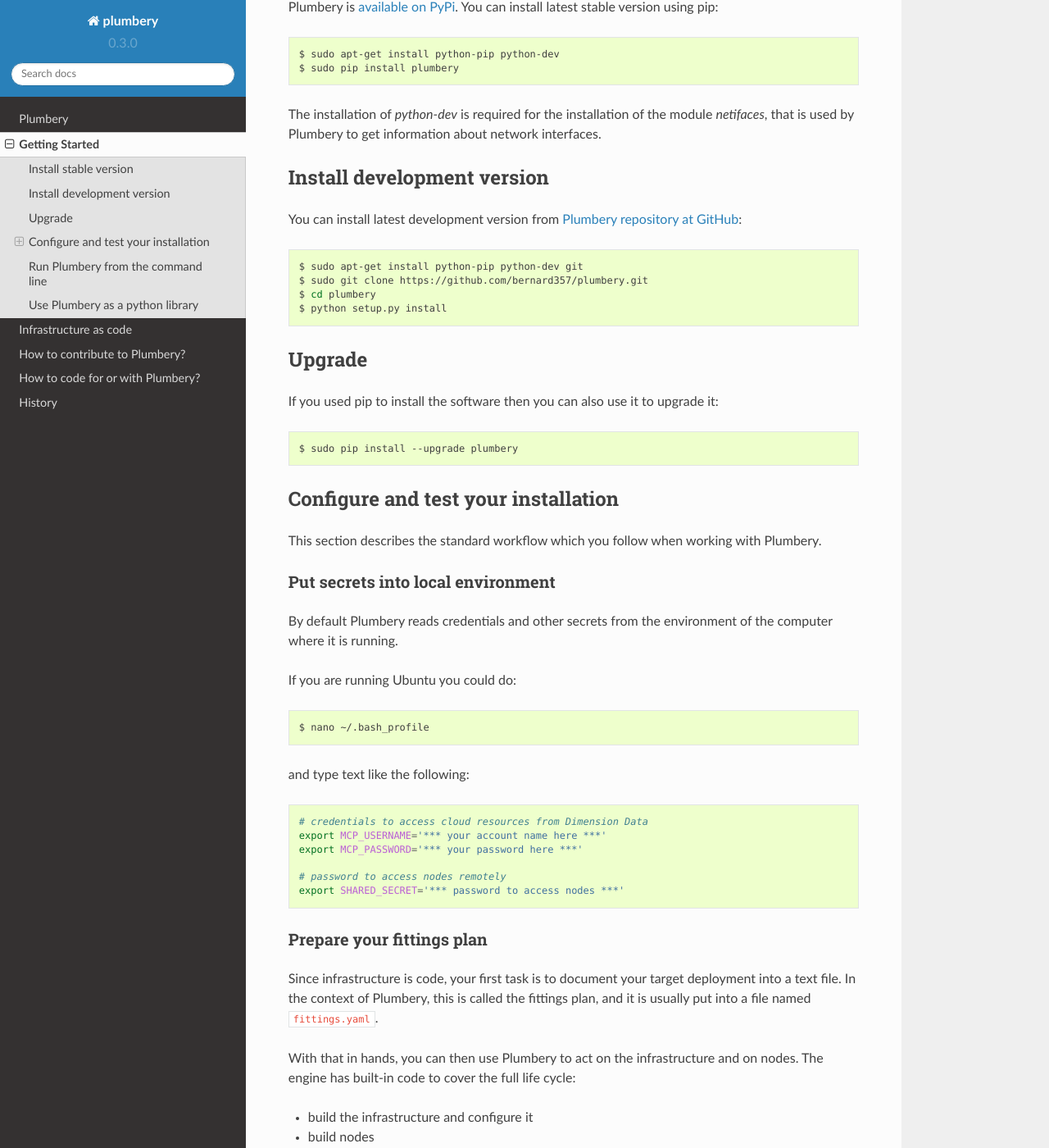
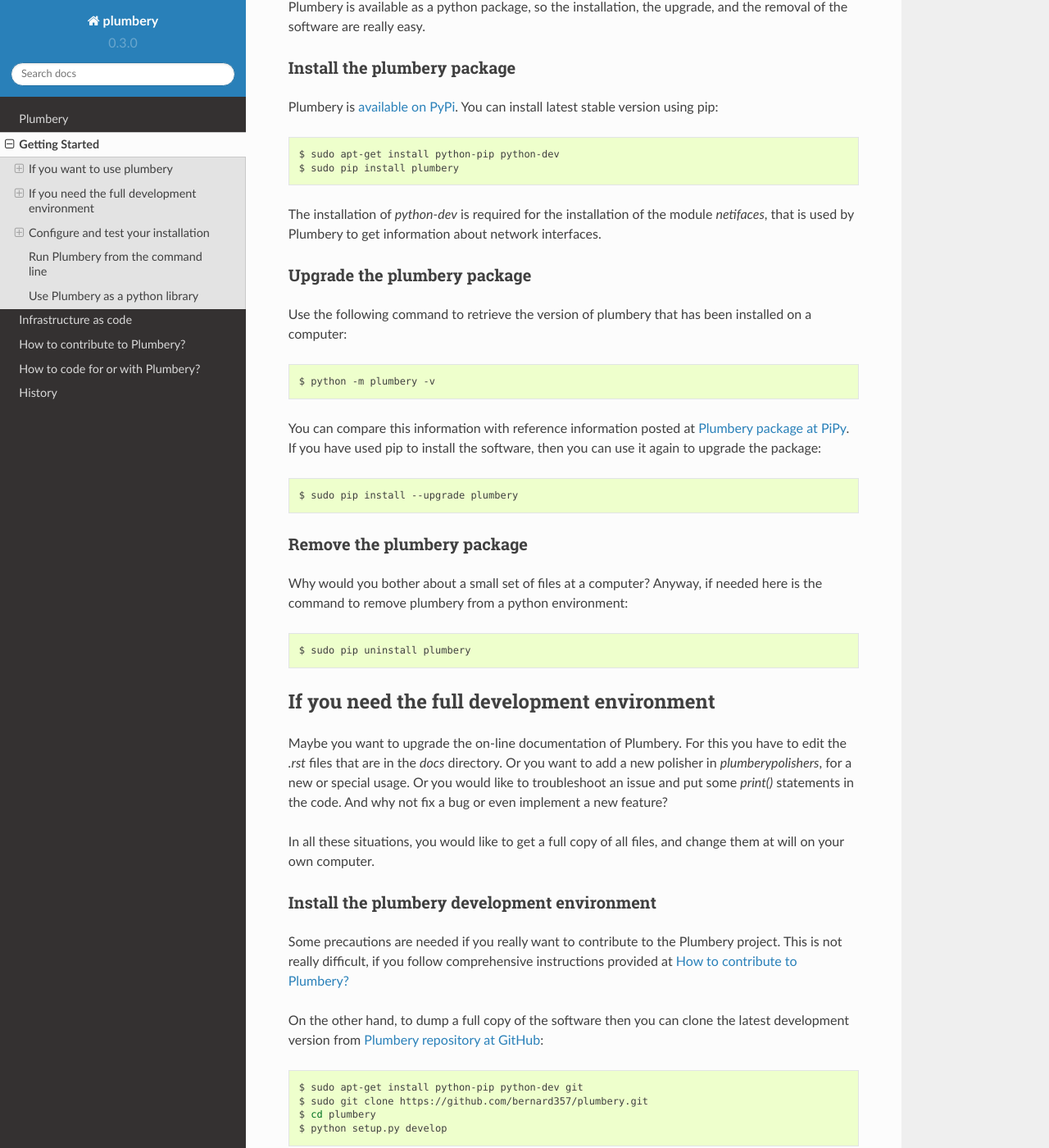
Before and after one commit to NTTLimitedRD/plumbery, a Sphinx documentation site: the page built from docs/getting_started.rst, in a window 1280 px wide and 1400 px high, scrolled down 291 px. Shown: the whole window at 82% size. Built offline with Sphinx 7.4.7 and the Read the Docs theme 2.0.0, drawn with Linux system fonts in a browser that asks for light colours; some of the changed text lies outside the part shown.

Commit message:
An important revision of the on-line documentation of plumbery

```diff
--- a/README.rst
+++ b/README.rst
@@ -16,8 +16,9 @@
 Infrastructure as code at Dimension Data with Apache Libcloud
 
 * Documentation: `Plumbery at ReadTheDocs`_
+* Python package: `Plumbery at PiPy`_
 * Source code: `Plumbery at GitHub`_
-* Free software: Apache License (2.0)
+* Free software: `Apache License (2.0)`_
 
 Features
 --------
@@ -64,7 +65,9 @@
 *  `cookiecutter-pypackage`_
 
 .. _`Plumbery at ReadTheDocs`: https://plumbery.readthedocs.org
+.. _`Plumbery at PiPy`: https://pypi.python.org/pypi/plumbery
 .. _`Plumbery at GitHub`: https://github.com/bernard357/plumbery
+.. _`Apache License (2.0)`: http://www.apache.org/licenses/LICENSE-2.0
 .. _`Bernard Paques`: https://github.com/bernard357
 .. _`Anthony Shaw`: https://github.com/tonybaloney
 .. _`Apache Libcloud`: https://libcloud.apache.org/
--- a/docs/getting_started.rst
+++ b/docs/getting_started.rst
@@ -5,8 +5,14 @@
 operations? Here is the most vital information that you need to install and
 to use the software.
 
-Install stable version
-----------------------
+If you want to use plumbery
+---------------------------
+
+Plumbery is available as a python package, so the installation, the upgrade,
+and the removal of the software are really easy.
+
+Install the plumbery package
+~~~~~~~~~~~~~~~~~~~~~~~~~~~~
 
 Plumbery is `available on PyPi`_. You can install latest stable version using pip:
 
@@ -18,26 +24,74 @@
 The installation of `python-dev` is required for the installation of the module
 `netifaces`, that is used by Plumbery to get information about network interfaces.
 
-Install development version
----------------------------
+Upgrade the plumbery package
+~~~~~~~~~~~~~~~~~~~~~~~~~~~~
 
-You can install latest development version from `Plumbery repository at GitHub`_:
+Use the following command to retrieve the version of plumbery that has been
+installed on a computer:
+
+.. sourcecode:: bash
+
+    $ python -m plumbery -v
+
+You can compare this information with reference information posted at
+`Plumbery package at PiPy`_. If you have used pip to install the software,
+then you can use it again to upgrade the package:
+
+.. sourcecode:: bash
+
+    $ sudo pip install --upgrade plumbery
+
+Remove the plumbery package
+~~~~~~~~~~~~~~~~~~~~~~~~~~~
+
+Why would you bother about a small set of files at a computer? Anyway, if needed
+here is the command to remove plumbery from a python environment:
+
+.. sourcecode:: bash
+
+    $ sudo pip uninstall plumbery
+
+If you need the full development environment
+--------------------------------------------
+
+Maybe you want to upgrade the on-line documentation of Plumbery. For this
+you have to edit the `.rst` files that are in the `docs` directory. Or you
+want to add a new polisher in `plumbery\polishers`, for a new or special usage.
+Or you would like to troubleshoot an issue and put some `print()` statements in
+the code. And why not fix a bug or even implement a new feature?
+
+In all these situations, you would like to get a full copy of all files, and
+change them at will on your own computer.
+
+Install the plumbery development environment
+~~~~~~~~~~~~~~~~~~~~~~~~~~~~~~~~~~~~~~~~~~~~
+
+Some precautions are needed if you really want to contribute to the Plumbery project.
+This is not really difficult, if you follow comprehensive instructions provided
+at :doc:`contributing`
+
+On the other hand, to dump a full copy of the software then you can clone
+the latest development version from `Plumbery repository at GitHub`_:
 
 .. sourcecode:: bash
 
     $ sudo apt-get install python-pip python-dev git
     $ sudo git clone https://github.com/bernard357/plumbery.git
     $ cd plumbery
-    $ python setup.py install
+    $ python setup.py develop
 
-Upgrade
--------
+Remove the plumbery development environment
+~~~~~~~~~~~~~~~~~~~~~~~~~~~~~~~~~~~~~~~~~~~
 
-If you used pip to install the software then you can also use it to upgrade it:
+Type the following command to clean the python runtime:
 
 .. sourcecode:: bash
 
-    $ sudo pip install --upgrade plumbery
+    $ python setup.py develop --uninstall
+
+Then you have to go back to the directory where plumbery was downloaded,
+and remove files by yourself.
 
 Configure and test your installation
 ------------------------------------
@@ -91,8 +145,9 @@
 Check your installation with demonstration files
 ~~~~~~~~~~~~~~~~~~~~~~~~~~~~~~~~~~~~~~~~~~~~~~~~
 
-In the ``demos`` directory that is coming with Plumbery you will find a
-reference ``fittings.yaml`` file, plus many programs that are using Plumbery.
+In the ``demos`` directory that is coming with the plumbery development
+environment you will find a reference ``fittings.yaml`` file. Else you
+can `download the reference fittings plan`_ and use it at will.
 
 To check your installation, you would like to ask plumbery to build a first
 inventory of your fittings:
@@ -205,4 +260,6 @@
 the source code is available on-line, check the `Plumbery repository at GitHub`_.
 
 .. _`available on PyPi`: https://pypi.python.org/pypi/plumbery
+.. _`Plumbery package at PiPy`: https://pypi.python.org/pypi/plumbery
 .. _`Plumbery repository at GitHub`: https://github.com/bernard357/plumbery
+.. _`download the reference fittings plan`: https://raw.githubusercontent.com/bernard357/plumbery/master/demos/fittings.yaml
```
Also changed, not shown: CONTRIBUTING.rst (+14 -6 lines), README.md (+4 -2 lines), docs/coding.rst (+4 -3 lines).
